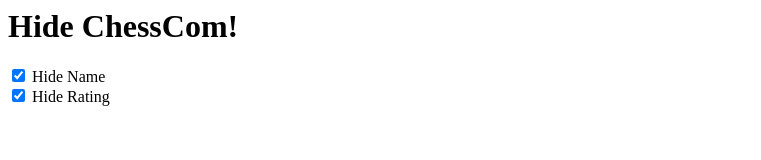
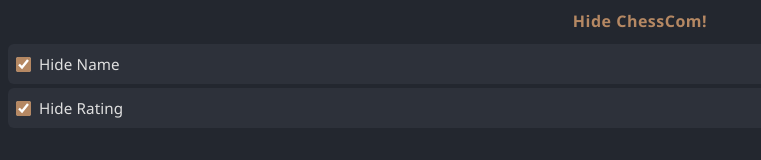
Before and after one commit to macpat98/HideChessCom, a browser extension: page hidechess.html in a window 1280 px wide. Shown: the whole page, without its empty margins (0-761 px from the left). Drawn offline with Linux system fonts and the light colour scheme.

Commit message:
add some css styles

```diff
--- /dev/null
+++ b/hidechess.css
@@ -0,0 +1,58 @@
+body {
+    background: #23272f;
+    color: #e0e0e0;
+    font-family: 'Segoe UI', Arial, sans-serif;
+    margin: 0;
+    padding: 0;
+    min-width: 200px;
+    min-height: unset;
+    display: flex;
+    flex-direction: column;
+    align-items: stretch;
+    justify-content: flex-start;
+    height: auto;
+}
+
+h1 {
+    margin: 10px 0 8px 0;
+    font-size: 1rem;
+    letter-spacing: 0.5px;
+    color: #b58863; /* jasny brąz jak pole szachowe */
+    text-align: center;
+    font-weight: 600;
+}
+
+#name, #rating {
+    background: #2d313a;
+    border-radius: 6px;
+    padding: 6px 8px;
+    margin: 4px 8px 0 8px;
+    display: flex;
+    align-items: center;
+    gap: 8px;
+    transition: background 0.15s;
+    min-height: 28px;
+}
+
+#rating {
+    margin-bottom: 8px;
+}
+
+#name:hover, #rating:hover {
+    background: #769656; /* zielony jak pole szachowe */
+}
+
+input[type="checkbox"] {
+    width: 15px;
+    height: 15px;
+    accent-color: #b58863; /* jasny brąz */
+    cursor: pointer;
+    margin: 0;
+}
+
+label {
+    font-size: 0.95rem;
+    cursor: pointer;
+    user-select: none;
+    letter-spacing: 0.1px;
+}
--- a/hidechess.html
+++ b/hidechess.html
@@ -1,4 +1,7 @@
 <html>
+    <head>
+        <link rel="stylesheet" href="hidechess.css">
+    </head>
     <body>
         <h1>Hide ChessCom!</h1>
         <div id="name">
```
